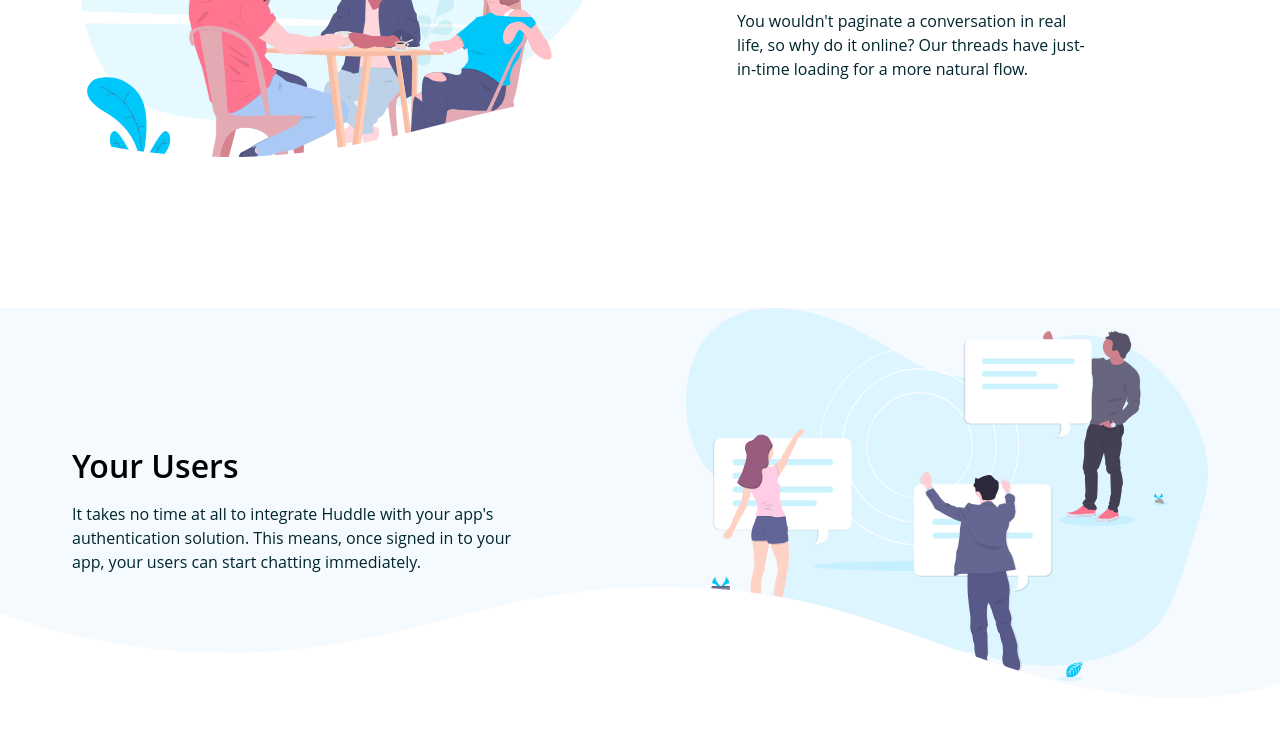
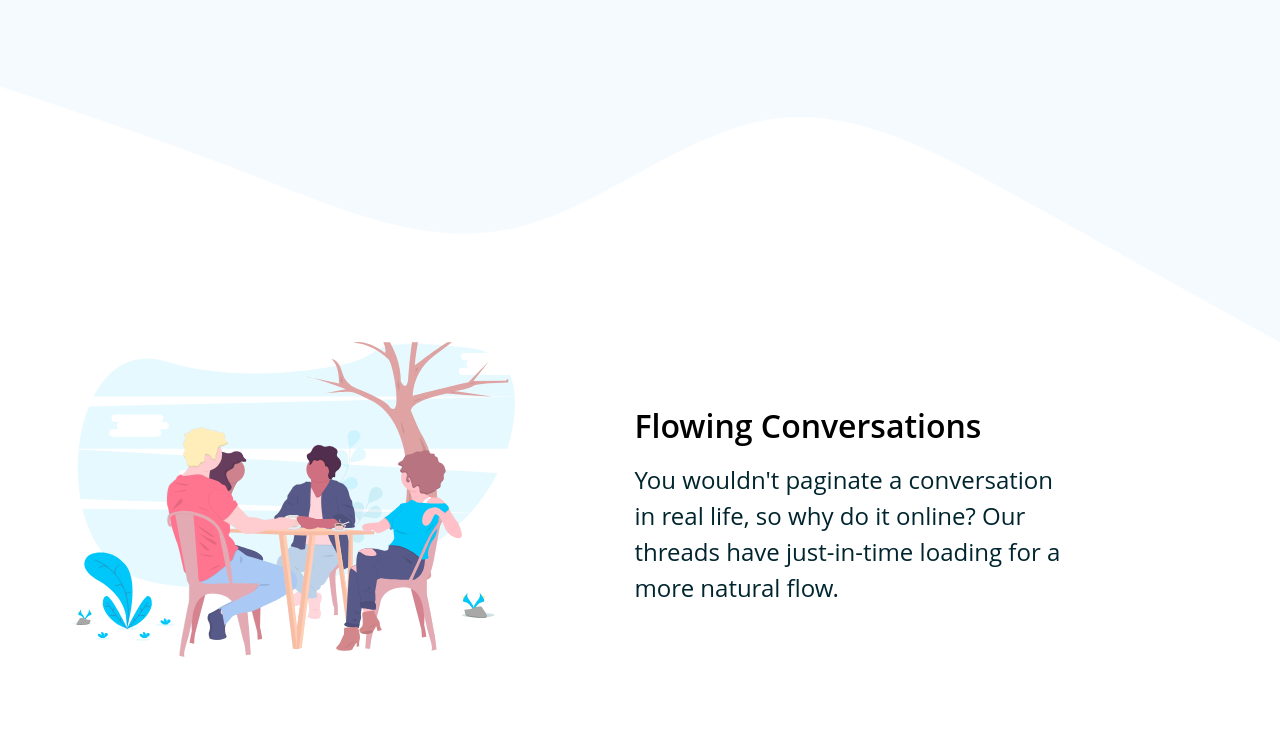
Before and after one commit to kennyoungC/huddle-landing-page-with-curved-sections-master, a plain HTML site: page index.html in a window 1280 px wide. Shown: the part 2088-2820 px from the top of the page. Drawn offline with nearby package versions, Linux system fonts and the light colour scheme.

Commit message:
commit
finally succeeded in implementing the curvy background

```diff
--- a/index.html
+++ b/index.html
@@ -96,6 +96,7 @@
         </div>
       </section>
       <section class="first-illustration">
+        <div class="curved upper"><svg xmlns="http://www.w3.org/2000/svg" viewBox="0 0 1440 320"><path fill="#f5faff" fill-opacity="1" d="M0,32L48,48C96,64,192,96,288,133.3C384,171,480,213,576,192C672,171,768,85,864,69.3C960,53,1056,107,1152,160C1248,213,1344,267,1392,293.3L1440,320L1440,320L1392,320C1344,320,1248,320,1152,320C1056,320,960,320,864,320C768,320,672,320,576,320C480,320,384,320,288,320C192,320,96,320,48,320L0,320Z"></path></svg></div>
 
         <div class="first-illustration-box container">
           <div class="first-illustration-text-box">
@@ -115,11 +116,7 @@
             />
           </div>
         </div>
-        <div class="custom-shape-divider-bottom-1644876958">
-          <svg data-name="Layer 1" xmlns="http://www.w3.org/2000/svg" viewBox="0 0 1200 120" preserveAspectRatio="none">
-              <path d="M985.66,92.83C906.67,72,823.78,31,743.84,14.19c-82.26-17.34-168.06-16.33-250.45.39-57.84,11.73-114,31.07-172,41.86A600.21,600.21,0,0,1,0,27.35V120H1200V95.8C1132.19,118.92,1055.71,111.31,985.66,92.83Z" class="shape-fill"></path>
-          </svg>
-      </div>
+        <svg xmlns="http://www.w3.org/2000/svg" viewBox="0 0 1440 320"><path fill="#fff" fill-opacity="1" d="M0,32L48,48C96,64,192,96,288,133.3C384,171,480,213,576,192C672,171,768,85,864,69.3C960,53,1056,107,1152,160C1248,213,1344,267,1392,293.3L1440,320L1440,320L1392,320C1344,320,1248,320,1152,320C1056,320,960,320,864,320C768,320,672,320,576,320C480,320,384,320,288,320C192,320,96,320,48,320L0,320Z"></path></svg>
       </section>
       <section class="second-illustration">
         <div class="second-illustration-box container">
@@ -140,14 +137,12 @@
             </p>
           </div>
         </div>
-        <div class="custom-shape-divider-bottom-1644876958">
-          <svg data-name="Layer 1" xmlns="http://www.w3.org/2000/svg" viewBox="0 0 1200 120" preserveAspectRatio="none">
-              <path d="M985.66,92.83C906.67,72,823.78,31,743.84,14.19c-82.26-17.34-168.06-16.33-250.45.39-57.84,11.73-114,31.07-172,41.86A600.21,600.21,0,0,1,0,27.35V120H1200V95.8C1132.19,118.92,1055.71,111.31,985.66,92.83Z" class="shape-fill"></path>
-          </svg>
-      </div>
+
 
       </section>
+
       <section class="third-illustration">
+        <div class="curved upper"><svg xmlns="http://www.w3.org/2000/svg" viewBox="0 0 1440 320"><path fill="#f5faff" fill-opacity="1" d="M0,32L48,48C96,64,192,96,288,133.3C384,171,480,213,576,192C672,171,768,85,864,69.3C960,53,1056,107,1152,160C1248,213,1344,267,1392,293.3L1440,320L1440,320L1392,320C1344,320,1248,320,1152,320C1056,320,960,320,864,320C768,320,672,320,576,320C480,320,384,320,288,320C192,320,96,320,48,320L0,320Z"></path></svg></div>
 
         <div class="third-illustration-box container">
           <div class="third-illustration-text-box">
@@ -167,11 +162,7 @@
             />
           </div>
         </div>
-        <div class="custom-shape-divider-bottom-1644876958">
-          <svg data-name="Layer 1" xmlns="http://www.w3.org/2000/svg" viewBox="0 0 1200 120" preserveAspectRatio="none">
-              <path d="M985.66,92.83C906.67,72,823.78,31,743.84,14.19c-82.26-17.34-168.06-16.33-250.45.39-57.84,11.73-114,31.07-172,41.86A600.21,600.21,0,0,1,0,27.35V120H1200V95.8C1132.19,118.92,1055.71,111.31,985.66,92.83Z" class="shape-fill"></path>
-          </svg>
-      </div>
+        <svg xmlns="http://www.w3.org/2000/svg" viewBox="0 0 1440 320"><path fill="#fff" fill-opacity="1" d="M0,32L48,48C96,64,192,96,288,133.3C384,171,480,213,576,192C672,171,768,85,864,69.3C960,53,1056,107,1152,160C1248,213,1344,267,1392,293.3L1440,320L1440,320L1392,320C1344,320,1248,320,1152,320C1056,320,960,320,864,320C768,320,672,320,576,320C480,320,384,320,288,320C192,320,96,320,48,320L0,320Z"></path></svg>
       </section>
       <aside class="aside">
         <div class="container">
@@ -183,7 +174,7 @@
       </aside>
     </main>
     <footer class="section-footer">
-
+      <svg xmlns="http://www.w3.org/2000/svg" viewBox="0 0 1440 320"><path fill="#00252e" fill-opacity="1" d="M0,32L48,48C96,64,192,96,288,133.3C384,171,480,213,576,192C672,171,768,85,864,69.3C960,53,1056,107,1152,160C1248,213,1344,267,1392,293.3L1440,320L1440,320L1392,320C1344,320,1248,320,1152,320C1056,320,960,320,864,320C768,320,672,320,576,320C480,320,384,320,288,320C192,320,96,320,48,320L0,320Z"></path></svg>
       <div class="container section-footer-box">
         <div class="footer-box">
         <img src="images/logo.svg" alt="logo image" />
--- a/style.css
+++ b/style.css
@@ -21,7 +21,7 @@ body {
   font-family: "Open Sans", sans-serif;
   font-weight: 400;
   line-height: 1.5;
-  font-size: 1.6rem;
+  font-size: 2.4rem;
 }
 .container {
   max-width: 120rem;
@@ -99,19 +99,22 @@ body {
   color: hsl(192, 100%, 9%);
   text-align: center;
 }
+.first-illustration,
 .second-illustration,
-.third-illustration,
-.first-illustration {
-  position: relative;
-  background-color: hsl(207, 100%, 98%);
-  min-height: 50vh;
+.third-illustration {
 }
-.second-illustration {
-  position: relative;
+.first-illustration,
+.third-illustration {
+  background-color: #f5faff;
+}
+.section-footer svg,
+.curved.upper svg {
   background-color: #fff;
-  min-height: 0;
 }
-
+.first-illustration svg,
+.third-illustration svg {
+  display: block;
+}
 .third-illustration-box,
 .first-illustration-box {
   display: flex;
@@ -195,8 +198,8 @@ body {
   color: hsl(207, 100%, 98%);
 }
 .section-footer {
-  background-color: hsl(192, 100%, 9%);
-  padding: 4.8rem 0;
+  background-color: #00252e;
+  padding-bottom: 3.2rem;
 }
 .footer-input {
   width: 100%;
@@ -222,22 +225,3 @@ body {
   background-color: hsl(322, 100%, 66%);
   border-radius: 0.7rem;
 }
-.custom-shape-divider-bottom-1644876958 {
-  position: absolute;
-  bottom: 0;
-  left: 0;
-  width: 100%;
-  overflow: hidden;
-  line-height: 0;
-}
-
-.custom-shape-divider-bottom-1644876958 svg {
-  position: relative;
-  display: block;
-  width: calc(100% + 1.3px);
-  height: 123px;
-}
-
-.custom-shape-divider-bottom-1644876958 .shape-fill {
-  fill: #ffffff;
-}
```
